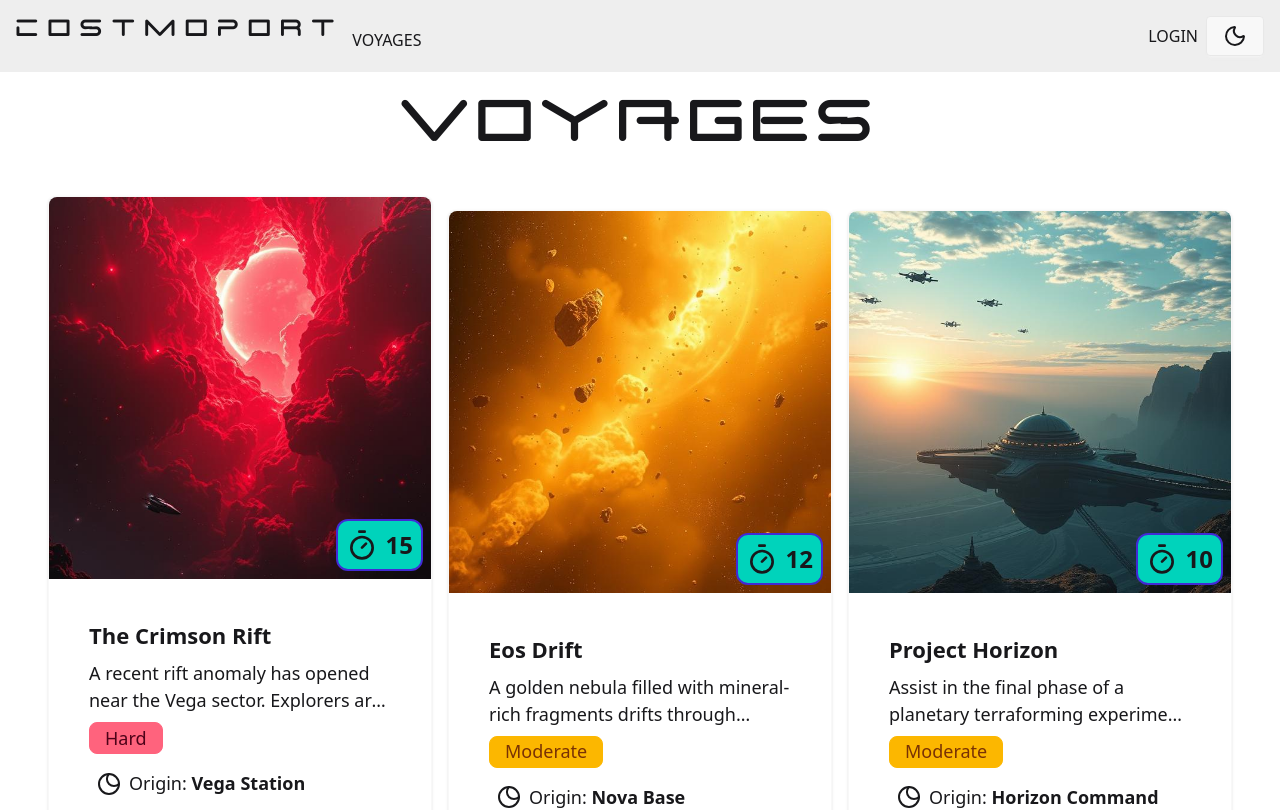
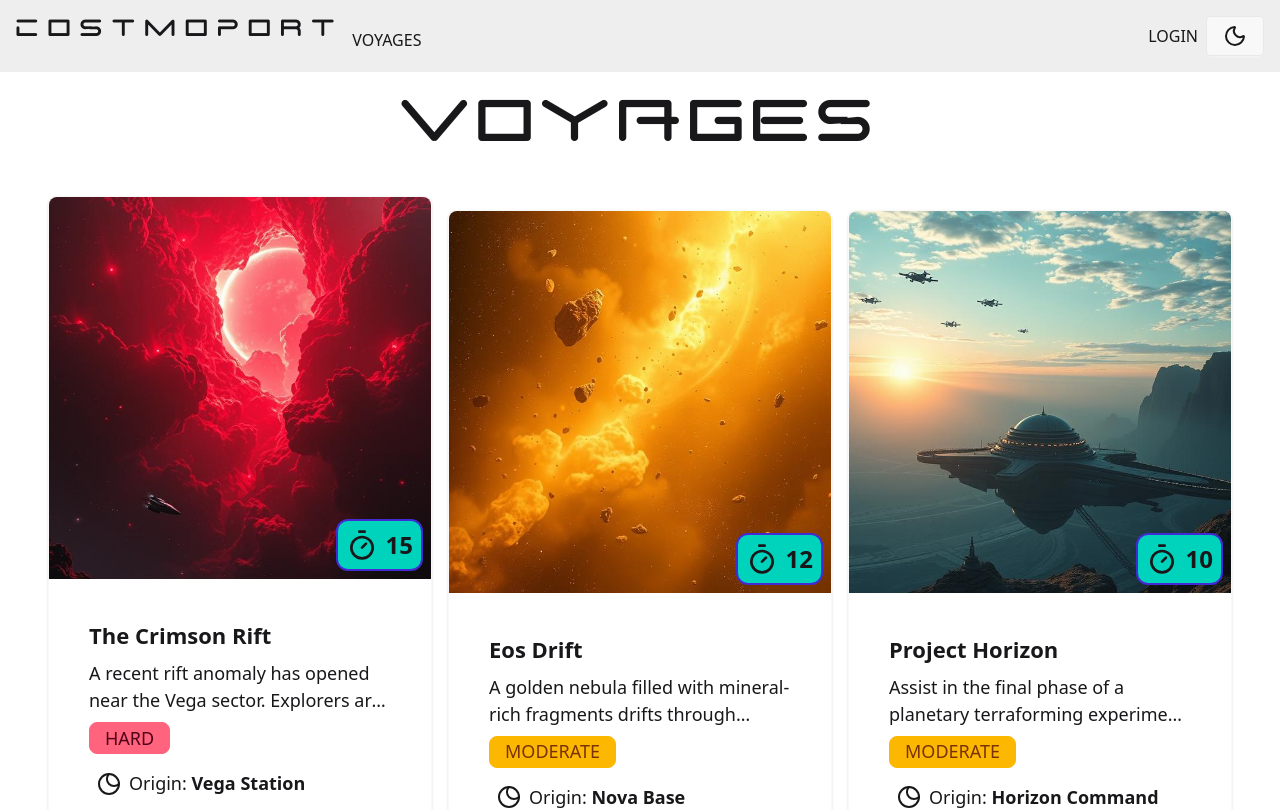
Before and after one commit to guitar6029/cosmoport, a Vue app in the folder client/: page /voyages in a window 1280 px wide. Shown: the top 810 px of the page. Built offline with nearby package versions, Linux system fonts and the light colour scheme; no server answers.

Commit message:
added utility helper for the badge

```diff
--- a/client/src/ui/VoyageCard.vue
+++ b/client/src/ui/VoyageCard.vue
@@ -1,7 +1,7 @@
 <script setup lang="ts">
 import type { Voyage } from '../types/Voyage';
 import { Eclipse } from 'lucide-vue-next';
-import { getDifficultyClass } from '../utils/difficultyUtils'
+import Difficulty from './Badge/Difficulty.vue';
 import UiIcon from './UiIcon.vue';
 import { Timer } from 'lucide-vue-next';
 defineProps<{
@@ -29,7 +29,7 @@ defineEmits<{
         <div class="card-body flex flex-col gap-2">
             <h2 class="card-title">{{ voyage.name }}</h2>
             <p class="line-clamp-2">{{ voyage.description }}</p>
-            <div :class="['badge badge-xl', getDifficultyClass(voyage.difficulty)]">{{ voyage.difficulty }}</div>
+            <Difficulty :difficulty="voyage.difficulty" />
             <div class="flex flex-row items-center gap-2 m-2">
                 <Eclipse class="w-6 h-6" />
                 <span>Origin: <span class="font-bold">{{ voyage.origin }}</span></span>
@@ -39,7 +39,8 @@ defineEmits<{
                 <span>Destination: <span class="font-bold">{{ voyage.destination }}</span></span>
             </div>
             <div class="card-actions flex flex-col md:flex-row items-center gap-2">
-                <button @click="$emit('view-voyage-details', voyage)" class="btn btn-primary flex-1 text-xl">More Info</button>
+                <button @click="$emit('view-voyage-details', voyage)" class="btn btn-primary flex-1 text-xl">More
+                    Info</button>
                 <RouterLink :to="{ name: 'voyage-details', params: { name: voyage.name } }"
                     class="btn btn-secondary text-xl flex-1">Join</RouterLink>
             </div>
```
